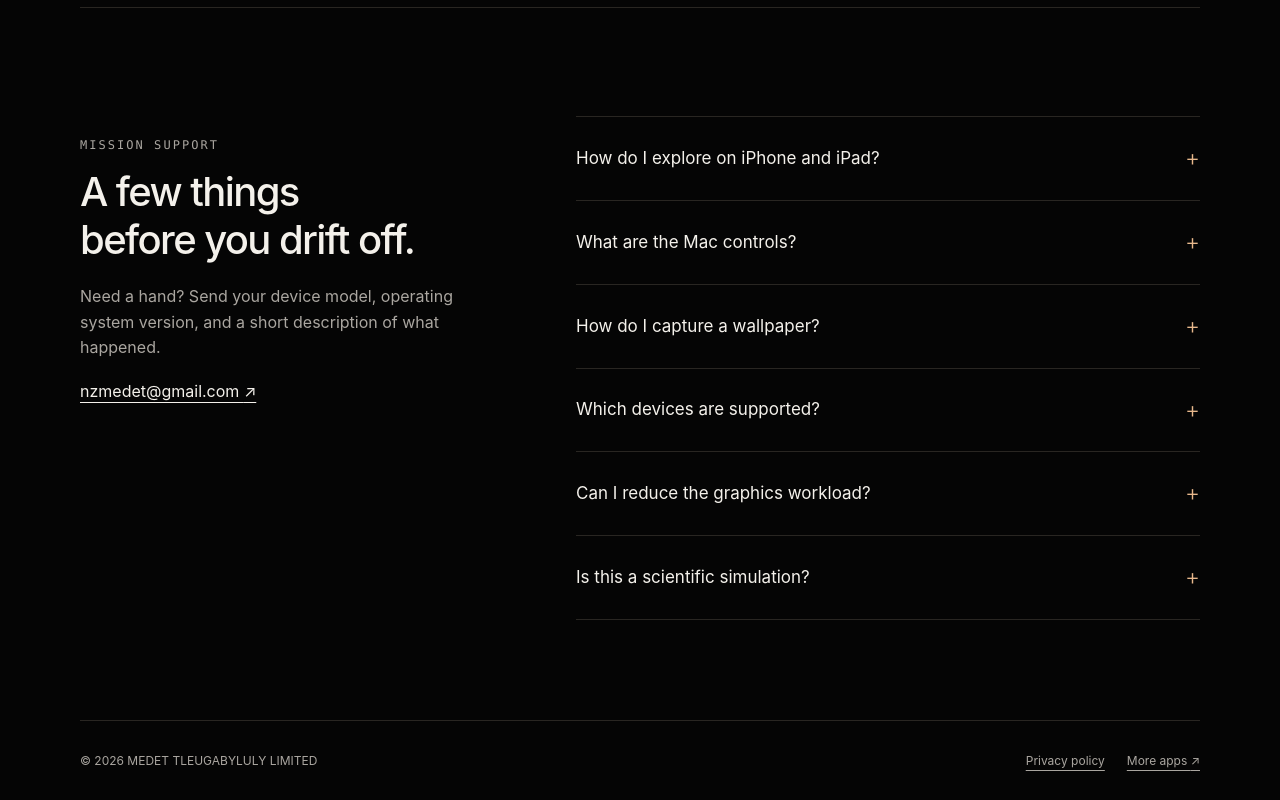
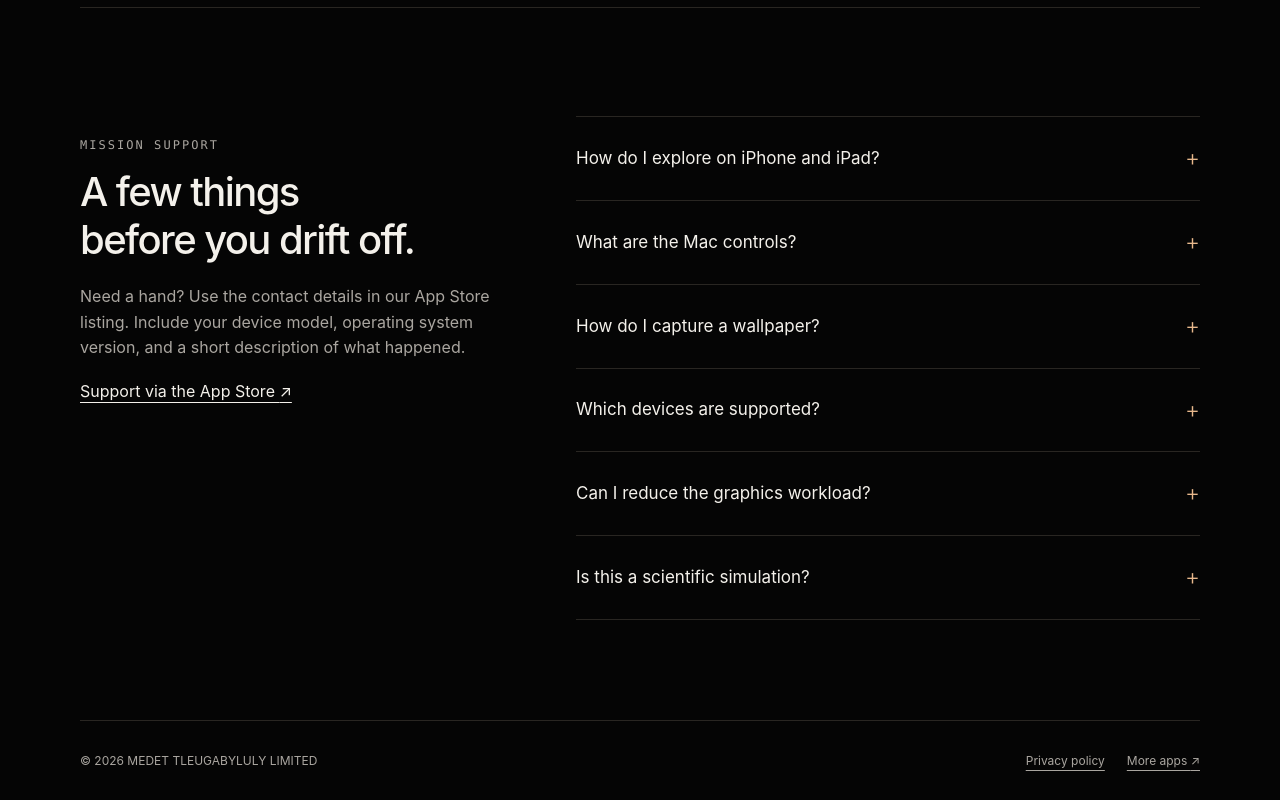
Before and after one commit to nzmedet/nzmedet.github.io, a plain HTML site: page gargantua/index.html in a window 1280 px wide. Shown: the part 2700-3500 px from the top of the page. Drawn offline with Linux system fonts and the light colour scheme.

Commit message:
Remove personal email from Gargantua pages

```diff
--- a/gargantua/index.html
+++ b/gargantua/index.html
@@ -95,8 +95,8 @@
       <div class="support-heading">
         <p class="eyebrow">Mission support</p>
         <h2 id="support-title">A few things<br />before you drift off.</h2>
-        <p>Need a hand? Send your device model, operating system version, and a short description of what happened.</p>
-        <a href="mailto:nzmedet@gmail.com">nzmedet@gmail.com <span aria-hidden="true">↗</span></a>
+        <p>Need a hand? Use the contact details in our App Store listing. Include your device model, operating system version, and a short description of what happened.</p>
+        <a href="https://apps.apple.com/us/app/gargantua-black-hole-viewer/id6809387923" target="_blank" rel="noopener noreferrer">Support via the App Store <span aria-hidden="true">↗</span></a>
       </div>
       <div class="questions">
         <details>
```
Also changed, not shown: gargantua/privacy.html (+1 -1 lines).
